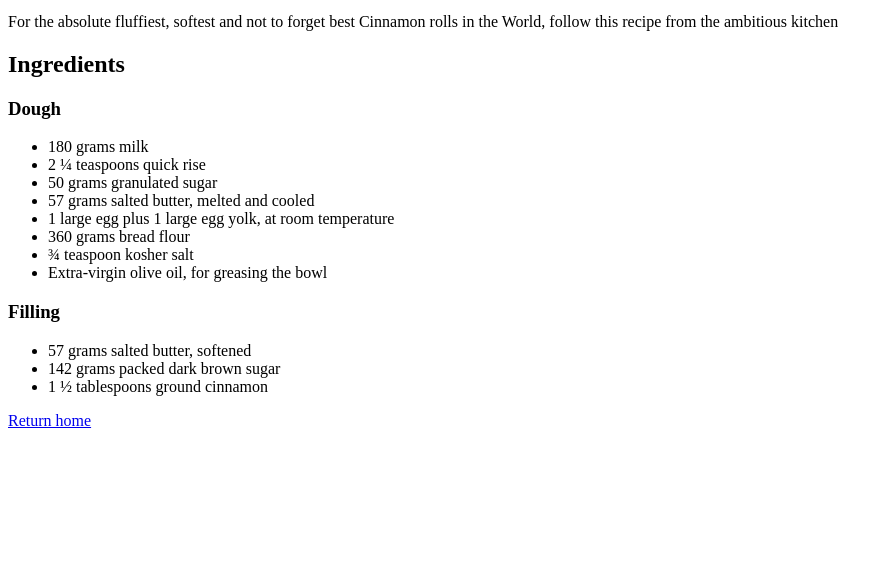
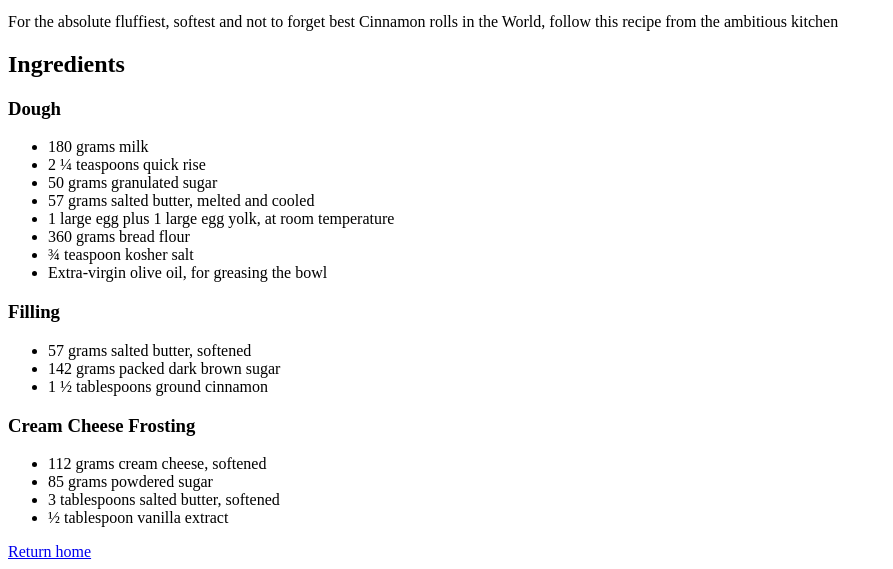
Before and after one commit to cdoame/odin-recipes, a plain HTML site: page recipes/cinnamon-roll.html in a window 1280 px wide. Shown: the part 346-915 px from the top of the page, without its empty margins (0-893 px from the left). Before the commit the page ends 800 px from the top, so only its background shows below. Drawn offline with Linux system fonts and the light colour scheme.

Commit message:
Add Ingredients for cream cheese frosting

```diff
--- a/recipes/cinnamon-roll.html
+++ b/recipes/cinnamon-roll.html
@@ -30,6 +30,14 @@
         <li>1 ½ tablespoons ground cinnamon</li>
     </ul>
 
+    <h3>Cream Cheese Frosting</h3>
+    <ul>
+        <li>112 grams cream cheese, softened</li>
+        <li>85 grams powdered sugar</li>
+        <li>3 tablespoons salted butter, softened</li>
+        <li>½ tablespoon vanilla extract</li>
+    </ul>
+
     <a href="/index.html">Return home</a>
 </body>
 </html>
```
